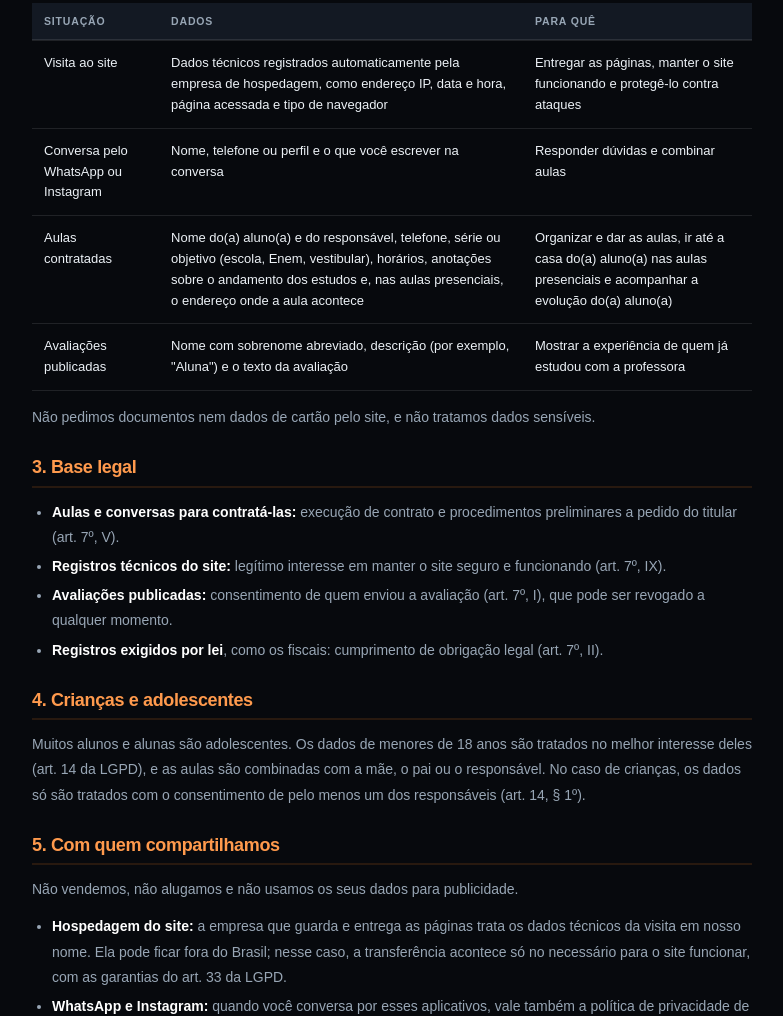
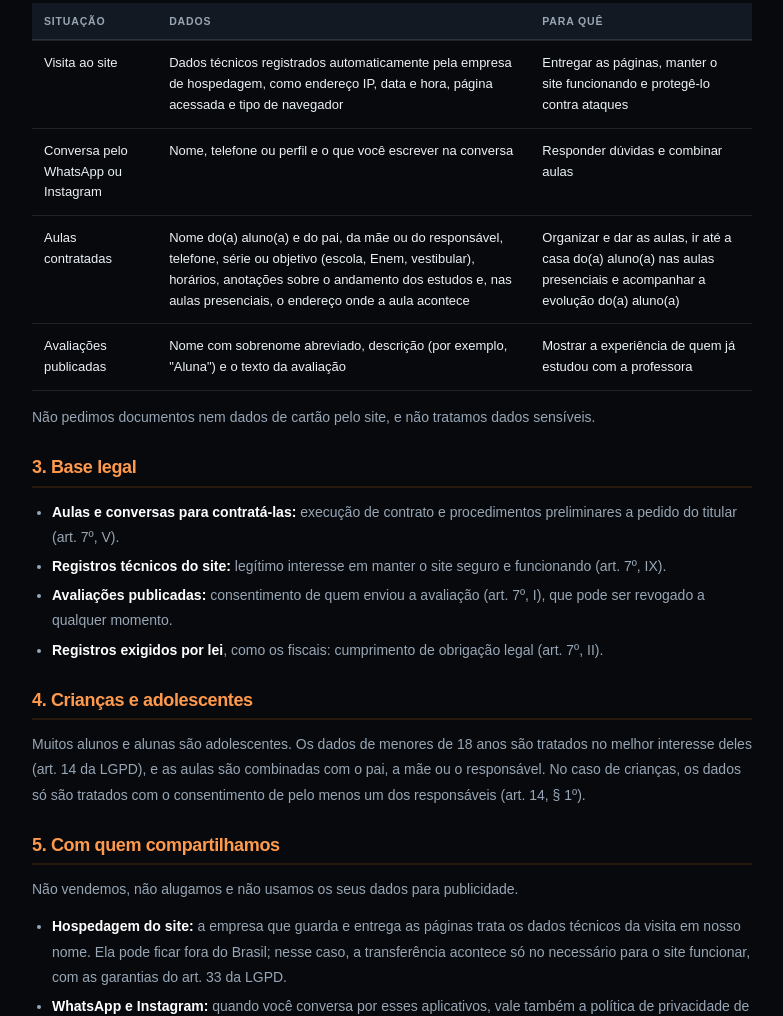
Before and after one commit to lucast-tech/ia-engenharia-software, a plain HTML site: page site-fabi-marques/privacidade/index.html in a window 1280 px wide. Shown: the part 992-2008 px from the top of the page, without its empty margins (248-1031 px from the left). Drawn offline with Linux system fonts and the light colour scheme.

Commit message:
Site Fabi Marques: pais, mães e responsáveis
Onde o texto falava só em mães de alunos(as), passa a dizer pais, mães e
responsáveis. Na política, os dados das aulas e o item de crianças e
adolescentes falam em pai, mãe ou responsável.

Co-Authored-By: Claude Opus 5.5 <noreply@anthropic.com>
Claude-Session: https://claude.ai/code/session_01BRh9TVVHWR17eEcSLszTVz

```diff
--- a/site-fabi-marques/privacidade/index.html
+++ b/site-fabi-marques/privacidade/index.html
@@ -70,7 +70,7 @@
             <tbody>
               <tr><td>Visita ao site</td><td>Dados técnicos registrados automaticamente pela empresa de hospedagem, como endereço IP, data e hora, página acessada e tipo de navegador</td><td>Entregar as páginas, manter o site funcionando e protegê-lo contra ataques</td></tr>
               <tr><td>Conversa pelo WhatsApp ou Instagram</td><td>Nome, telefone ou perfil e o que você escrever na conversa</td><td>Responder dúvidas e combinar aulas</td></tr>
-              <tr><td>Aulas contratadas</td><td>Nome do(a) aluno(a) e do responsável, telefone, série ou objetivo (escola, Enem, vestibular), horários, anotações sobre o andamento dos estudos e, nas aulas presenciais, o endereço onde a aula acontece</td><td>Organizar e dar as aulas, ir até a casa do(a) aluno(a) nas aulas presenciais e acompanhar a evolução do(a) aluno(a)</td></tr>
+              <tr><td>Aulas contratadas</td><td>Nome do(a) aluno(a) e do pai, da mãe ou do responsável, telefone, série ou objetivo (escola, Enem, vestibular), horários, anotações sobre o andamento dos estudos e, nas aulas presenciais, o endereço onde a aula acontece</td><td>Organizar e dar as aulas, ir até a casa do(a) aluno(a) nas aulas presenciais e acompanhar a evolução do(a) aluno(a)</td></tr>
               <tr><td>Avaliações publicadas</td><td>Nome com sobrenome abreviado, descrição (por exemplo, "Aluna") e o texto da avaliação</td><td>Mostrar a experiência de quem já estudou com a professora</td></tr>
             </tbody>
           </table>
@@ -88,7 +88,7 @@
         </div>
         <div class="priv-section">
           <h2 id="4-criancas-e-adolescentes">4. Crianças e adolescentes</h2>
-          <p>Muitos alunos e alunas são adolescentes. Os dados de menores de 18 anos são tratados no melhor interesse deles (art. 14 da LGPD), e as aulas são combinadas com a mãe, o pai ou o responsável. No caso de crianças, os dados só são tratados com o consentimento de pelo menos um dos responsáveis (art. 14, § 1º).</p>
+          <p>Muitos alunos e alunas são adolescentes. Os dados de menores de 18 anos são tratados no melhor interesse deles (art. 14 da LGPD), e as aulas são combinadas com o pai, a mãe ou o responsável. No caso de crianças, os dados só são tratados com o consentimento de pelo menos um dos responsáveis (art. 14, § 1º).</p>
         </div>
         <div class="priv-section">
           <h2 id="5-com-quem-compartilhamos">5. Com quem compartilhamos</h2>
```
Also changed, not shown: site-fabi-marques/avaliacoes/index.html (+2 -2 lines), site-fabi-marques/como-funciona/index.html (+1 -1 lines), site-fabi-marques/link/index.html (+1 -1 lines), 1 other file.
